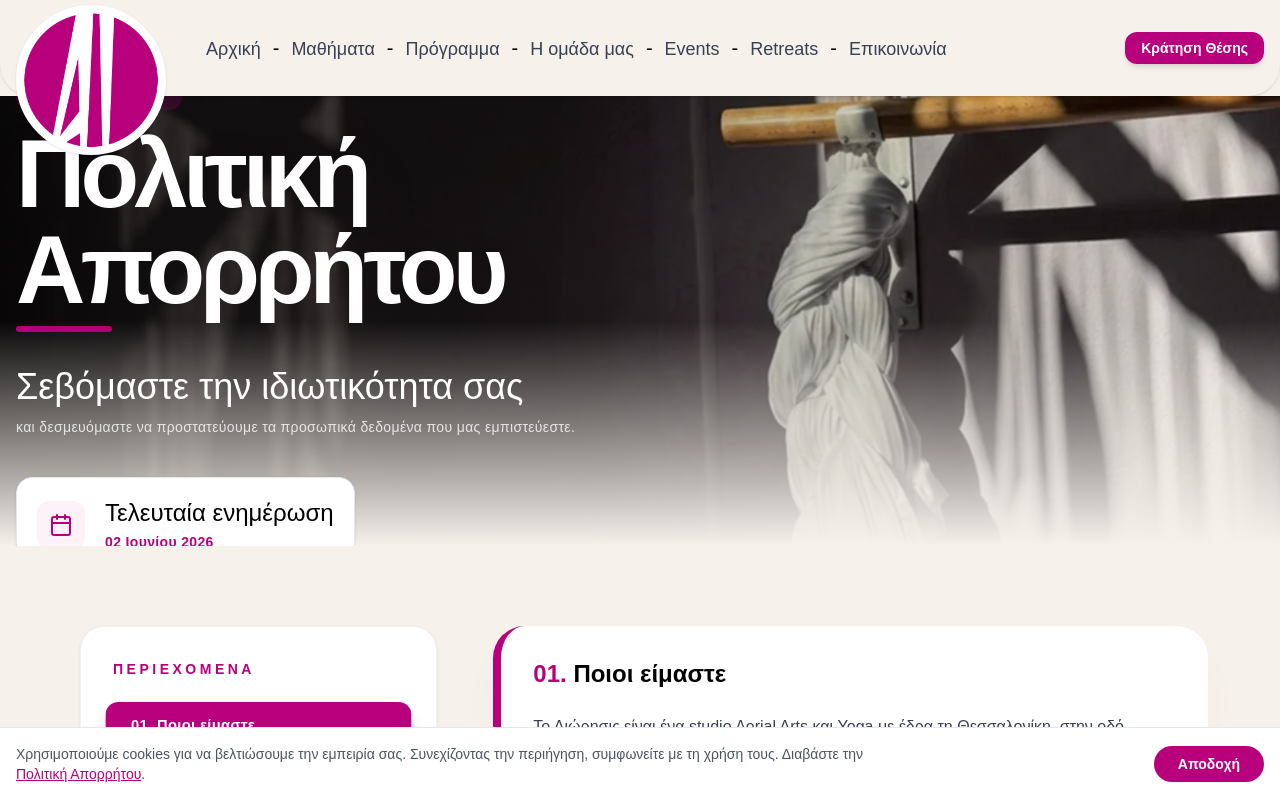
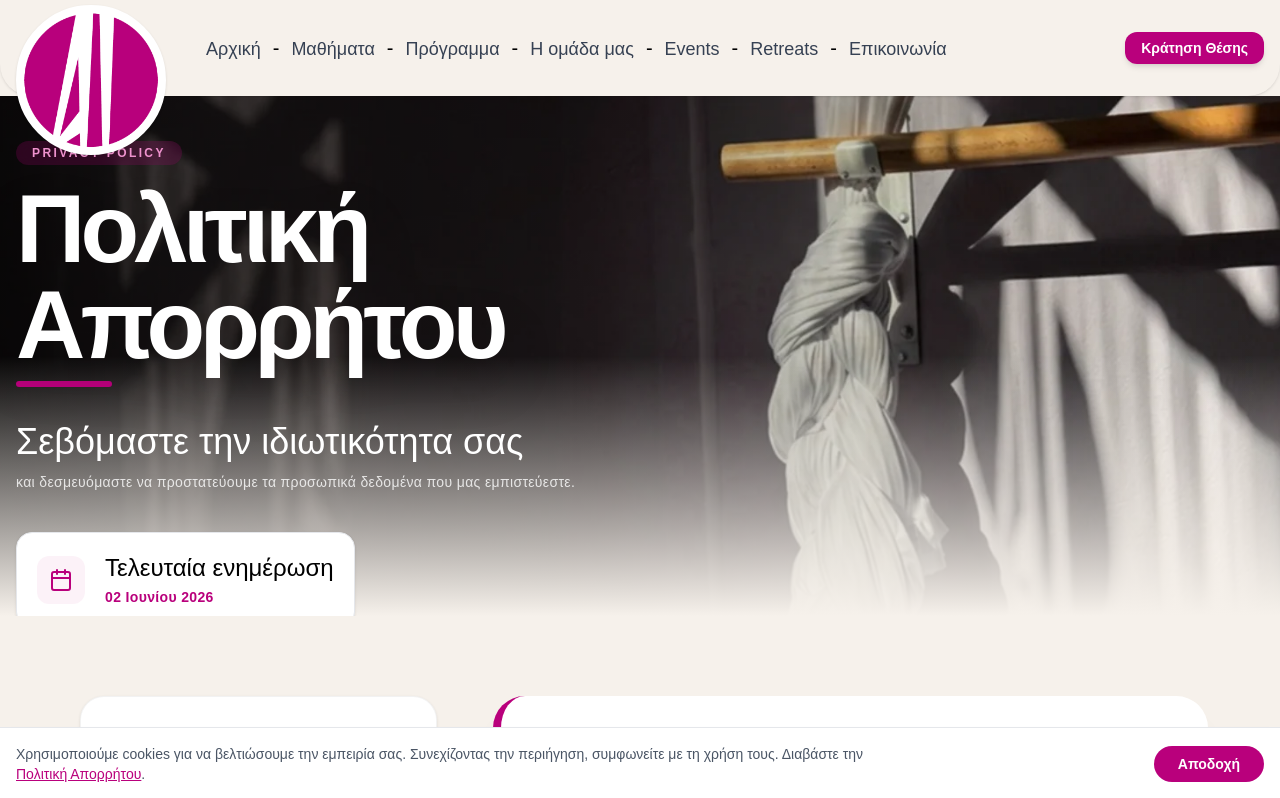
Before and after one commit to Tsagiannoudis/aiorisis, a Next.js app: page /privacy-policy in a window 1280 px wide. Shown: the top 798 px of the page. Built offline with nearby package versions, Linux system fonts and the light colour scheme.

Commit message:
pt-14 at menu

```diff
--- a/components/privacy/HeroSectionPrivacy.tsx
+++ b/components/privacy/HeroSectionPrivacy.tsx
@@ -10,7 +10,7 @@ const HeroSectionPrivacy = () => {
   }, []);
 
   return (
-    <section className="relative min-h-[450px] h-[55vh] md:h-[55vh] w-full flex items-center overflow-hidden bg-[#F6F1EB]">
+    <section className="relative min-h-[450px] h-[55vh] md:h-[65vh] w-full flex items-center overflow-hidden bg-[#F6F1EB]">
       {/* Background Image */}
       <div className="absolute inset-0 z-0 bg-black/35">
         <Image
@@ -25,7 +25,7 @@ const HeroSectionPrivacy = () => {
       </div>
 
       {/* Content */}
-      <div className="container mx-auto px-4 pt-4 relative z-10">
+      <div className="container mx-auto px-4 pt-14 relative z-10">
         <div
           className="max-w-2xl text-white"
           data-aos="fade-right"
```
